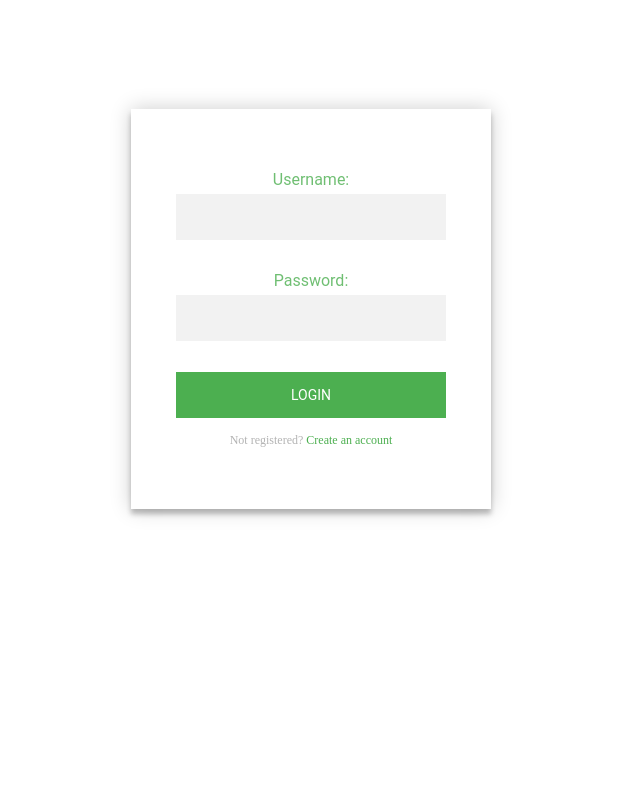
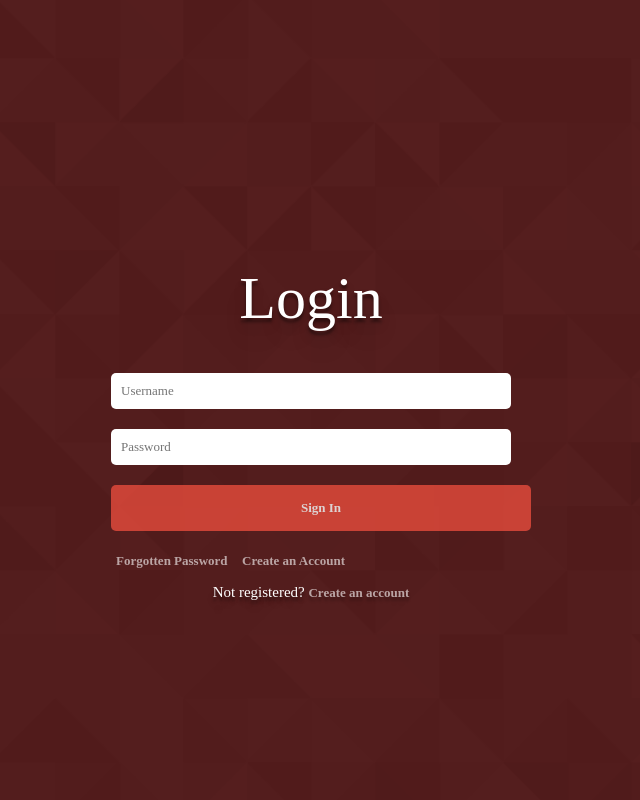
Before and after one commit to D3AH/CasaRonaldMcDonald, a Django app: page /accounts/login/ in a window 1280 px wide. Shown: the whole page, without its empty margins (329-969 px from the left). Run offline with Django 3.2, Linux system fonts and the light colour scheme; style sheets or scripts are compiled from the project's sources; some libraries are stand-ins or nearby versions.

Commit message:
Update login

```diff
--- a/ronald/host/static/scss/_login.scss
+++ b/ronald/host/static/scss/_login.scss
@@ -1,95 +1,155 @@
-.login-page {
-    width: 360px;
-    padding: 8% 0 0;
-    margin: auto;
+body{
+  font-family: 'Popins', sans-serif;
+  margin: 0px;
+  padding: 0px;
+}
 
-    label {
-        font-family: "Roboto", sans-serif;
-        font-size: 1rem;
-        color: #4CAF50;
-        opacity: 0.8;
+.container{
+  position: relative;
+}
+
+.banner{
+  position: relative;
+  width: 100%;
+  height: 100vh;
+  background: url(../../static/img/FotoInicio1.PNG);
+  background-size: cover;
+}
+
+header{
+  position: sticky;
+  top: 0;
+
+}
+
+.overlay{
+    position:fixed;
+     background: url(../../static/img/BackgroundLogin.png);
+     background-size: 100%;
+    -webkit-animation:100s scroll infinite linear;
+    -moz-animation:100s scroll infinite linear;
+    -o-animation:100s scroll infinite linear;
+    -ms-animation:100s scroll infinite linear;
+    animation:100s scroll infinite linear;
+    top: 0;
+    left:0;
+    width:100%;
+   height:100%;
+  }
+
+  h1{
+    text-align:center;
+    color:#FFF !important;
+    margin-top:20%;
+    font:60px Lobster;
+    text-shadow: 0px 4px 3px rgba(0,0,0,0.4),
+               0px 8px 13px rgba(0,0,0,0.1),
+               0px 18px 23px rgba(0,0,0,0.1);
+  }
+
+  p{
+    color:#FFF;
+    text-align:center;
+    font:15px Lobster;
+    text-shadow: 0px 4px 3px rgba(0,0,0,0.4),
+               0px 8px 13px rgba(0,0,0,0.1),
+               0px 18px 23px rgba(0,0,0,0.1);
+  }
+
+
+  @-webkit-keyframes scroll{
+    100%{
+      background-position:0px -3000px;
     }
   }
-  .form {
-    position: relative;
-    z-index: 1;
-    background: #FFFFFF;
-    max-width: 360px;
-    margin: 0 auto 100px;
-    padding: 45px;
-    text-align: center;
-    box-shadow: 0 0 20px 0 rgba(0, 0, 0, 0.2), 0 5px 5px 0 rgba(0, 0, 0, 0.24);
+
+  @-moz-keyframes scroll{
+    100%{
+      background-position:0px -3000px;
+    }
   }
-  .form input {
-    font-family: "Roboto", sans-serif;
-    outline: 0;
-    background: #f2f2f2;
-    width: 100%;
-    border: 0;
-    margin: 5px 0 15px;
-    padding: 15px;
-    box-sizing: border-box;
-    font-size: 14px;
+
+  @-o-keyframes scroll{
+    100%{
+      background-position:0px -3000px;
+    }
   }
-  .form button {
-    font-family: "Roboto", sans-serif;
-    text-transform: uppercase;
-    outline: 0;
-    background: #4CAF50;
-    width: 100%;
-    border: 0;
-    padding: 15px;
-    color: #FFFFFF;
-    font-size: 14px;
-    -webkit-transition: all 0.3 ease;
-    transition: all 0.3 ease;
-    cursor: pointer;
+
+  @-ms-keyframes scroll{
+    100%{
+      background-position:0px -3000px;
+    }
   }
-  .form button:hover,.form button:active,.form button:focus {
-    background: #43A047;
+
+  @keyframes scroll{
+    100%{
+      background-position:0px -3000px;
+    }
   }
-  .form .message {
-    margin: 15px 0 0;
-    color: #b3b3b3;
-    font-size: 12px;
+
+  .wrap{
+    width:400px;
+    margin:0 auto;
   }
-  .form .message a {
-    color: #4CAF50;
-    text-decoration: none;
+
+  input{
+    width:100%;
+    padding:10px;
+    margin-bottom:20px;
+    border-radius:5px;
+    border:none;
+    outline:none;
+    font:13px Raleway;
   }
-  .form .register-form {
-    display: none;
+
+  input[type="submit"]{
+    background:#e74c3c;
+    color:#FFF;
+    width:105%;
+    padding:15px;
+    font-weight:700;
+    opacity:0.8;
   }
-  .container {
-    position: relative;
-    z-index: 1;
-    max-width: 300px;
-    margin: 0 auto;
+
+
+  input[type="submit"]:hover{
+  cursor:pointer;
+    opacity:1;
   }
-  .container:before, .container:after {
-    content: "";
-    display: block;
-    clear: both;
+
+  input[type="text"]:focus{
+    border-left:5px solid #e74c3c;
+    -webkit-transition:0.4s ease;
   }
-  .container .info {
-    margin: 50px auto;
-    text-align: center;
+
+  input[type="email"]:focus{
+    border-left:5px solid #e74c3c;
+    -webkit-transition:0.4s ease;
   }
-  .container .info h1 {
-    margin: 0 0 15px;
-    padding: 0;
-    font-size: 36px;
-    font-weight: 300;
-    color: #1a1a1a;
+
+  .fa-newspaper-o{
+    font-size:70% !important;
+    margin-right:10px;
+    position:relative;
+    top:-4px;
   }
-  .container .info span {
-    color: #4d4d4d;
-    font-size: 12px;
+
+  a{
+    font:13px Raleway;
+    color:#FFF;
+    font-weight:700;
+    text-decoration:none;
+    opacity:0.6;
   }
-  .container .info span a {
-    color: #000000;
-    text-decoration: none;
+
+  a:hover{
+    opacity:1;
   }
-  .container .info span .fa {
-    color: #EF3B3A;
+
+  .fa-user,.fa-question{
+    margin-right:5px;
   }
+
+  .fa-user{
+    margin-left:5px;
+  }
--- a/ronald/ronald/templates/registration/login.html
+++ b/ronald/ronald/templates/registration/login.html
@@ -2,20 +2,14 @@
 <!-- CSS -->
 <link rel="stylesheet" media="screen" href="{% sass_src 'scss/_login.scss' %}"/>
 
-<div class="login-page">
-  <div class="form">
-    <!-- <form class="register-form">
-      <input type="text" placeholder="name"/>
-      <input type="password" placeholder="password"/>
-      <input type="text" placeholder="email address"/>
-      <button>create</button>
-      <p class="message">Already registered? <a href="#">Sign In</a></p>
-    </form> -->
-    <form class="login-form" method="post">
-        {% csrf_token %}
-        {{ form.as_p }}
-        <button type="submit">Login</button>
-        <p class="message">Not registered? <a href="accounts/login">Create an account</a></p>
-      </form>
+<div class="overlay" style="align-content: center">
+  <div class="wrap">
+   <h1>Login</h1>
+<input type="text" placeholder="Username">
+<input type="password"placeholder="Password">
+    <input type="submit" value="Sign In">
+    <a href="#"><i class="fa fa-question"></i>Forgotten Password</a>
+    <a href="#"><i class="fa fa-user"></i>Create an Account</a>
   </div>
+  <p class="message">Not registered? <a href="accounts/login">Create an account</a></p>
 </div>
```
Also changed, not shown: ronald/host/static/scss/_login.css (+110 -82 lines).
